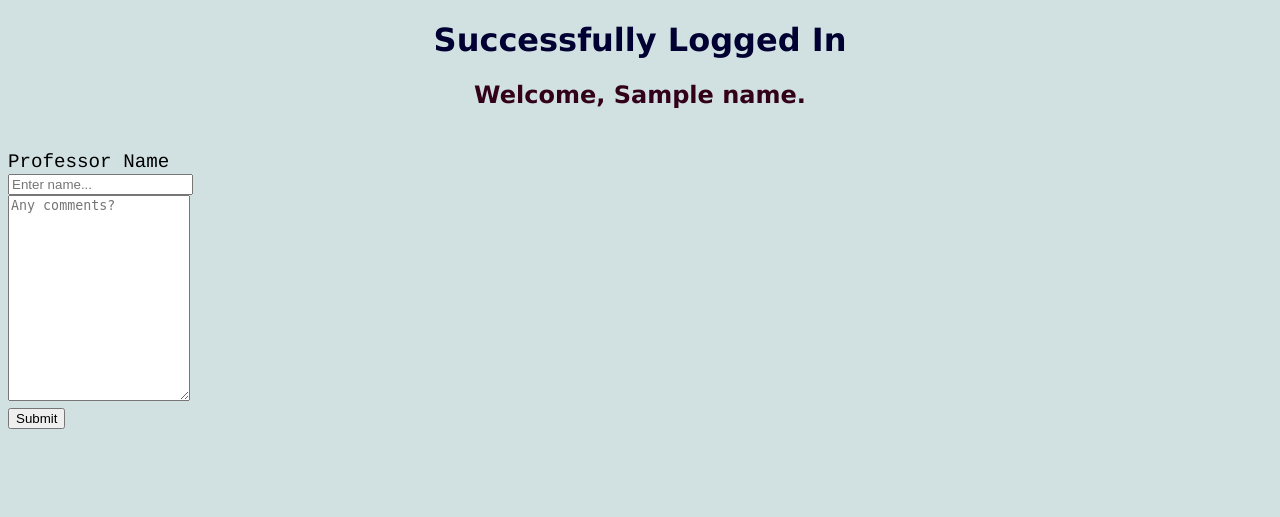
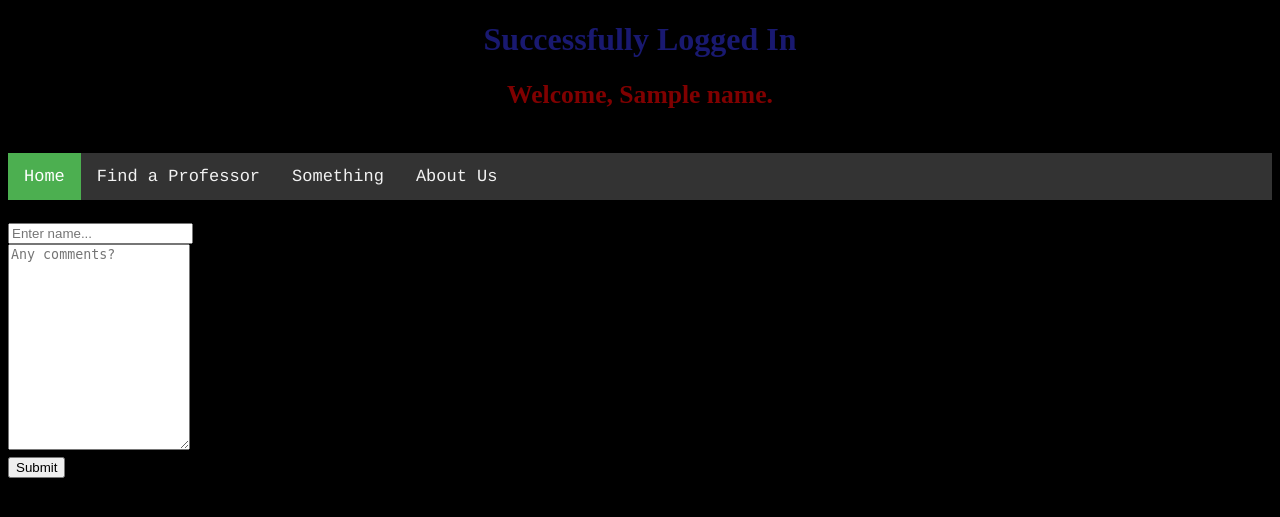
Before and after one commit to glitterboye/laplace-demons, a Django app: template templates/home.html in a window 1280 px wide. Shown: the top 517 px of the page. Run offline with Django 3.2, Linux system fonts and the light colour scheme; the template is opened without the code that fills it: most values are stand-ins (such as "Sample title", 1, 10 or a date in 2020).

Commit message:
added top menu in html

```diff
--- a/templates/base.html
+++ b/templates/base.html
@@ -4,7 +4,7 @@
     <meta charset="UTF-8">
     <meta name="viewport" content="width=device-width, initial-scale=1.0">
     <meta http-equiv="X-UA-Compatible" content="ie=edge">
-{#    <link rel="stylesheet" href="..templates/styles.css">#}
+    <link rel="stylesheet" href="..templates/styles.css">
     <title>ralf lol</title>
 </head>
 <body bgcolor="#d1e0e0">
--- a/templates/home.html
+++ b/templates/home.html
@@ -2,10 +2,23 @@
 
 {% block content %}
 
+<head>
+
+  <link rel="stylesheet" href='..templates/styles.css'>
+</head>
+
+<body>
 
 <h1>Successfully Logged In</h1>
 <h2>Welcome, {{ name }}. </h2>
 <p1>
+  <div class="topnav">
+  <a class="active" href="#home">Home</a>
+  <a href="#news">Find a Professor</a>
+  <a href="#contact">Something</a>
+  <a href="#about">About Us</a>
+  </div>
+
 <div class="container">
   <form action="/action_page.php">
   <div class="row">
@@ -30,6 +43,6 @@
   </form>
 </div>
 </p1>
-
+</body>
 
 {% endblock %}
--- a/templates/styles.css
+++ b/templates/styles.css
@@ -1,3 +1,11 @@
+body {
+  background-color: black;
+}
+
+container {
+    background-color: red;
+}
+
 h1 {
     color: midnightblue;
     font-family: "Calibri Light";
@@ -13,3 +21,31 @@
 p {
     margin: 50px;
 }
+
+/* Add a black background color to the top navigation */
+.topnav {
+  background-color: #333;
+  overflow: hidden;
+}
+
+/* Style the links inside the navigation bar */
+.topnav a {
+  float: left;
+  color: #f2f2f2;
+  text-align: center;
+  padding: 14px 16px;
+  text-decoration: none;
+  font-size: 17px;
+}
+
+/* Change the color of links on hover */
+.topnav a:hover {
+  background-color: #ddd;
+  color: black;
+}
+
+/* Add a color to the active/current link */
+.topnav a.active {
+  background-color: #4CAF50;
+  color: white;
+}
```
